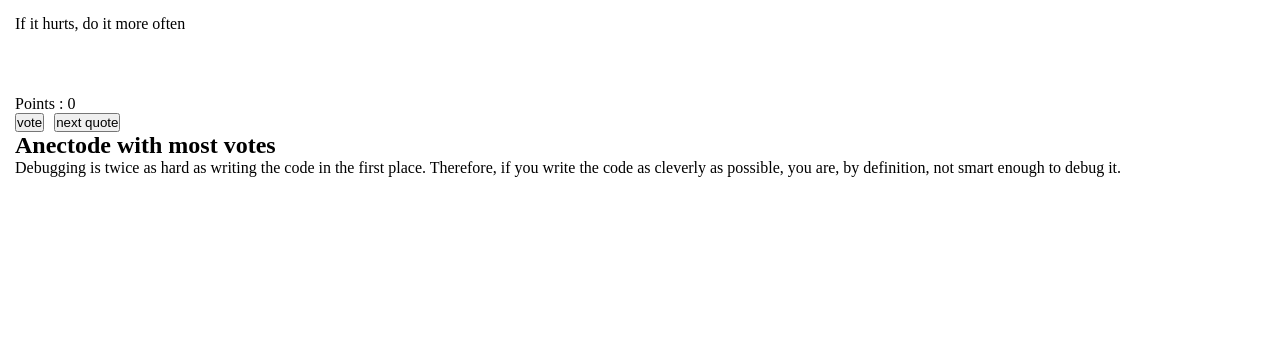
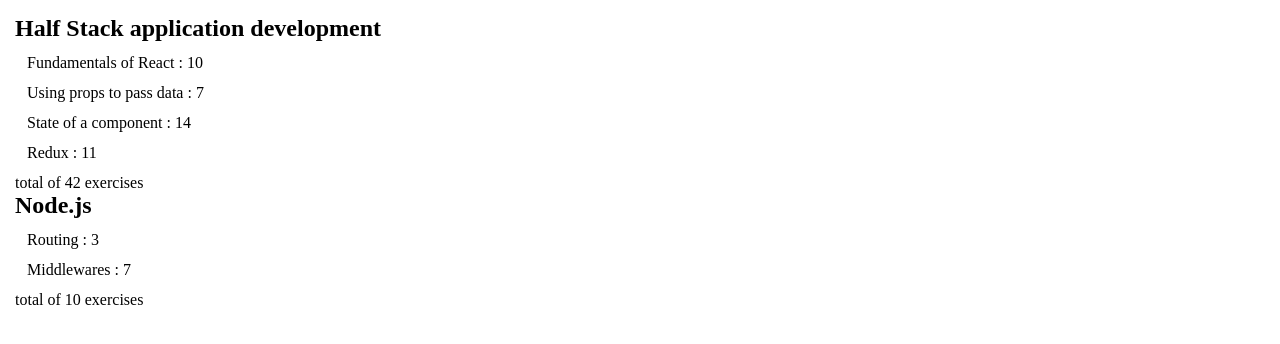
Before and after one commit to luccacastro/react-fullstackopen, a React (Create React App) app: page / in a window 1280 px wide. Shown: the top 344 px of the page. Built offline with nearby package versions, Linux system fonts and the light colour scheme.

Commit message:
ex3-course-info

```diff
--- a/src/App.css
+++ b/src/App.css
@@ -35,3 +35,8 @@
 p{
     display: block;
 }
+
+ul{
+    list-style: none;
+    margin: 12px;
+}
--- a/src/App.js
+++ b/src/App.js
@@ -1,52 +1,55 @@
 
 import React, { useState } from 'react';
 import './App.css'
-import Statistics from './Statistics'
+import Course from './Course'
 
 function App() {
-  const anecdotes = [
-    'If it hurts, do it more often',
-    'Adding manpower to a late software project makes it later!',
-    'The first 90 percent of the code accounts for the first 90 percent of the development time...The remaining 10 percent of the code accounts for the other 90 percent of the development time.',
-    'Any fool can write code that a computer can understand. Good programmers write code that humans can understand.',
-    'Premature optimization is the root of all evil.',
-    'Debugging is twice as hard as writing the code in the first place. Therefore, if you write the code as cleverly as possible, you are, by definition, not smart enough to debug it.'
+  const courses = [
+    {
+      name: 'Half Stack application development',
+      id: 1,
+      parts: [
+        {
+          name: 'Fundamentals of React',
+          exercises: 10,
+          id: 1
+        },
+        {
+          name: 'Using props to pass data',
+          exercises: 7,
+          id: 2
+        },
+        {
+          name: 'State of a component',
+          exercises: 14,
+          id: 3
+        },
+        {
+          name: 'Redux',
+          exercises: 11,
+          id: 4
+        }
+      ]
+    },
+    {
+      name: 'Node.js',
+      id: 2,
+      parts: [
+        {
+          name: 'Routing',
+          exercises: 3,
+          id: 1
+        },
+        {
+          name: 'Middlewares',
+          exercises: 7,
+          id: 2
+        }
+      ]
+    }
   ]
 
-  const quoteKey = Array.from({length: anecdotes.length}, (v,i) => i)
-  const quoteScore = Array.from({length: anecdotes.length},(v,i=0) => 0)
-  const res = {}
-  quoteKey.forEach((key,i) => res[key] = quoteScore[i])
-
-  const [selected, setSelected] = useState(0)
-  const [points, setPoints] = useState(res)
-
-  // setPoints(res)
-
-  const setRandomNumber = () => {
-    let number = Math.floor(Math.random()* (anecdotes.length))
-    setSelected(number)
-  }
-
-  const addVote = () => {
-    var name = "aa"
-    setPoints({...points, [selected] : points[selected] + 1})
-  }
-
-  const maxVal = Object.keys(points).reduce(function(a, b){ return points[a] > points[b] ? a : b })
-
-  return(
-    <div>
-      <div className="text-space">
-        <p>{anecdotes[selected]}</p>
-      </div>
-      <p>Points : {points[selected]}</p>
-      <button onClick={addVote}>vote</button>
-      <button onClick={setRandomNumber}>next quote</button>
-      <h2>Anectode with most votes</h2>
-      <p>{anecdotes[maxVal]}</p>
-    </div>
-  )
+  return <Course courses={courses}/>
 }
 
 export default App;
--- /dev/null
+++ b/src/Course.jsx
@@ -0,0 +1,28 @@
+import React, { Component } from 'react'
+
+
+const Course = ({courses}) =>{
+    let sum = 0
+    return (
+        <div>
+            {courses.map(course =>
+                <div>
+                    <h2>{course.name}</h2>
+                    {course.parts.map(item => {
+                        sum = course.parts.map(x => x.exercises).reduce((x,y) => x + y)
+                        return (
+                            <ul>
+                                <li>{item.name} : {item.exercises}</li>
+                            </ul>
+                            )
+                        }
+                    )}
+                    <p>total of {sum} exercises</p>
+                </div>
+            )}
+        </div>
+    )
+
+}
+
+export default Course
--- a/src/Statistics.jsx
+++ /dev/null
@@ -1,76 +0,0 @@
-import React, { } from 'react'
-
-
-const Statistics = ({good,neutral, negative}) => {
-    if( good || neutral || negative){
-    return(
-        <div>
-            <table>
-                <tbody>
-                <tr>
-                    <th>Company</th>
-                    <th>Contact</th>
-                </tr>
-                <tr>
-                    <td>Good</td>
-                    <td>{good}</td>
-                </tr>
-                <tr>
-                    <td>Neutral</td>
-                    <td>{neutral}</td>
-                </tr>
-                <tr>
-                    <td>Negative</td>
-                    <td>{negative}</td>
-                </tr>
-                <tr>
-                    <td>All</td>
-                    <td>{good+negative+neutral}</td>
-                </tr><tr>
-                    <th>Type</th>
-                    <th>Qty</th>
-                </tr>
-                <tr>
-                    <td>Good</td>
-                    <td>{good}</td>
-                </tr>
-                <tr>
-                    <td>Neutral</td>
-                    <td>{neutral}</td>
-                </tr>
-                <tr>
-                    <td>Negative</td>
-                    <td>{negative}</td>
-                </tr>
-                <tr>
-                    <td>All</td>
-                    <td>{good+negative+neutral}</td>
-                </tr>
-                </tbody>
-
-            </table>
-
-            <table>
-                <tbody>
-                <tr>
-                    <td>Average</td>
-                    <td>{((good*1)+(neutral*0)+(negative*-1))/3}</td>
-                </tr>
-                <tr>
-                    <td>Percentage</td>
-                    <td>{(good)/(good+neutral+negative)}</td>
-                </tr>
-                </tbody>
-
-            </table>
-        </div>
-    )
-    }
-    return(
-        <h4>No Data</h4>
-    )
-
-
-}
-
-export default Statistics
```
